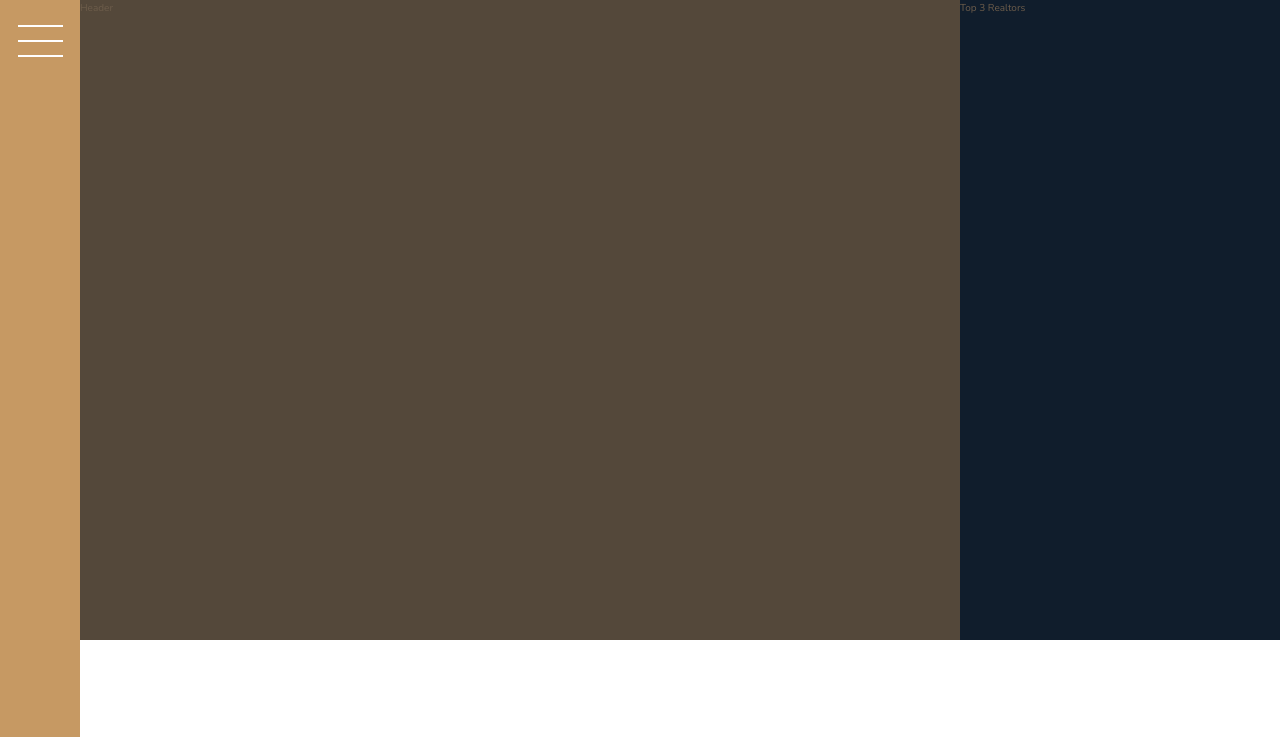
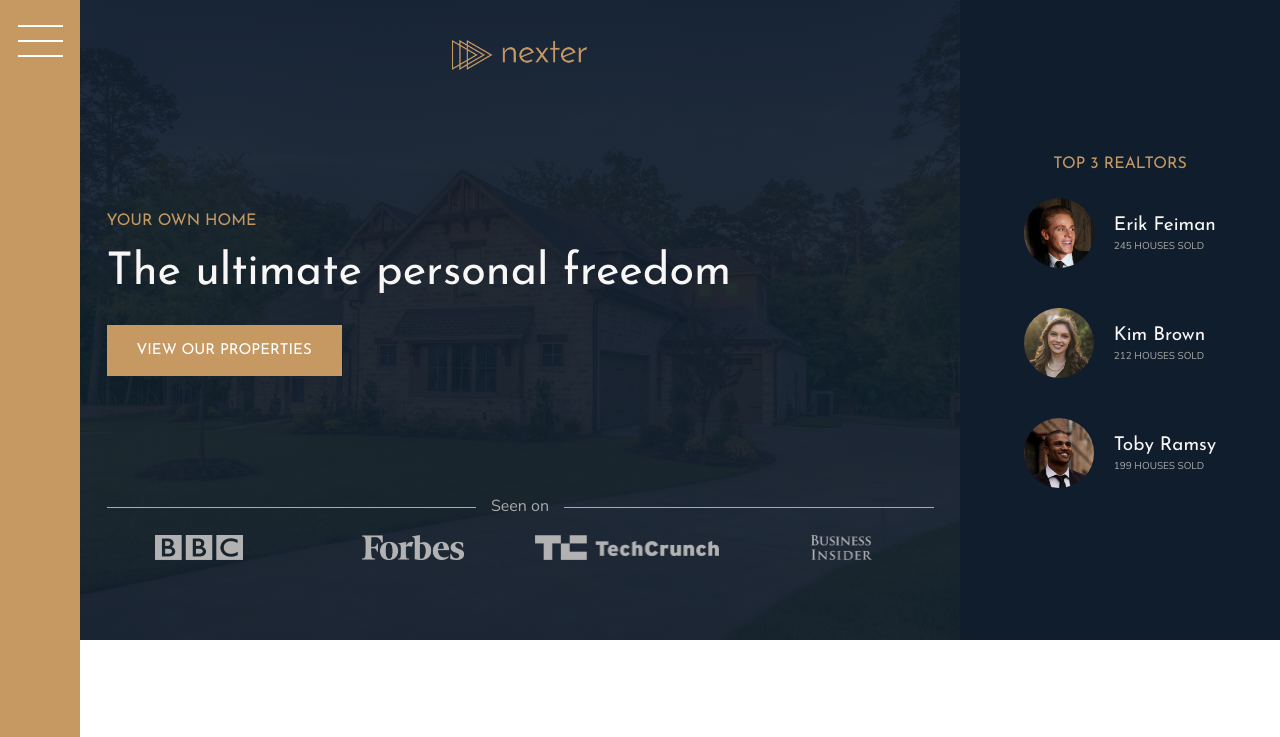
Before and after one commit to AllenLiu7/real_estate_website--css_practice, a website: page index.html in a window 1280 px wide. Shown: the top 737 px of the page. Drawn offline with nearby package versions, Linux system fonts and the light colour scheme.

Commit message:
finished header

```diff
--- a/index.html
+++ b/index.html
@@ -20,11 +20,44 @@
     </div>
 
     <header class="header">
-      Header
+      <img src="img/logo.png" alt="Nexter logo" class="header__logo">
+      <h3 class="heading-3">Your own home</h3>
+      <h1 class="heading-1">The ultimate personal freedom</h1>
+      <button class="btn header__btn">View our properties</button>
+      <div class="header__seenon-text">Seen on</div>
+      <div class="header__seenon-logos">
+        <img src="img/logo-bbc.png" alt="Seen on logo 1">
+        <img src="img/logo-forbes.png" alt="Seen on logo 2">
+        <img src="img/logo-techcrunch.png" alt="Seen on logo 3">
+        <img src="img/logo-bi.png" alt="Seen on logo 4">
+      </div>
+
     </header>
 
     <div class="realtors">
-      Top 3 Realtors
+      <h3 class="heading-3">Top 3 Realtors</h3>
+      <div class="realtors__list">
+
+        <img src="img/realtor-1.jpeg" alt="realtor 1" class="realtors__img">
+        <div class="realtors__details">
+          <h4 class="heading-4 heading-4--light">Erik Feiman</h4>
+          <p class="realtors__sold">245 houses sold</p>
+        </div>
+
+        <img src="img/realtor-2.jpeg" alt="realtor 1" class="realtors__img">
+        <div class="realtors__details">
+          <h4 class="heading-4 heading-4--light">Kim Brown</h4>
+          <p class="realtors__sold">212 houses sold</p>
+        </div>
+
+
+        <img src="img/realtor-3.jpeg" alt="realtor 1" class="realtors__img">
+        <div class="realtors__details">
+          <h4 class="heading-4 heading-4--light">Toby Ramsy</h4>
+          <p class="realtors__sold">199 houses sold</p>
+        </div>
+      </div>
+
     </div>
 
     <section class="features">
--- a/sass/_header.scss
+++ b/sass/_header.scss
@@ -1,4 +1,60 @@
 .header {
   background-color: $color-grey-dark-1;
   grid-column: full-start/ col-end 6;
+  background-image: linear-gradient(
+      rgba($color-secondary, 0.93),
+      rgba($color-secondary, 0.93)
+    ),
+    url(../img/hero.jpeg);
+  background-size: cover;
+  background-position: center;
+  padding: 8rem;
+  padding-top: 4rem;
+
+  display: grid;
+  grid-template-rows: 1fr min-content 6rem 1fr;
+  //Trick: let other row except the first row to ocuppy the minimum space.
+  //no matter how the view port adjust the height, the top and bottom element won't move
+  grid-template-columns: max-content;
+  grid-row-gap: 1.5rem;
+  justify-content: center;
+
+  &__logo {
+    height: 3rem;
+    justify-self: center;
+  }
+
+  &__btn {
+    align-self: start;
+    justify-self: start;
+  }
+
+  &__seenon-text {
+    display: grid;
+    grid-template-columns: 1fr max-content 1fr;
+    color: $color-grey-light-2;
+    font-size: 1.6rem;
+    align-items: center;
+    grid-column-gap: 1.5rem;
+
+    &::before,
+    &::after {
+      content: "";
+      height: 1px;
+      background-color: currentColor;
+      display: block;
+    }
+  }
+
+  &__seenon-logos {
+    display: grid;
+    grid-template-columns: repeat(4, 1fr);
+    grid-column-gap: 3rem;
+    justify-items: center;
+
+    img {
+      height: 2.5rem;
+      filter: brightness(70%);
+    }
+  }
 }
--- a/sass/_realtors.scss
+++ b/sass/_realtors.scss
@@ -1,4 +1,30 @@
 .realtors {
   background-color: $color-secondary;
   grid-column: col-end 6/ -1;
+  padding: 3rem;
+
+  display: grid;
+  grid-row-gap: 2rem;
+  align-content: center;
+  justify-content: center;
+  justify-items: center;
+  &__list {
+    display: grid;
+    grid-template-columns: min-content max-content;
+    grid-column-gap: 2rem;
+    grid-row-gap: 5vh;
+    align-items: center;
+  }
+
+  &__img {
+    width: 7rem;
+    border-radius: 50%;
+    display: block;
+  }
+
+  &__sold {
+    text-transform: uppercase;
+    color: $color-grey-light-2;
+    margin-top: -3px;
+  }
 }
--- a/sass/_typography.scss
+++ b/sass/_typography.scss
@@ -5,6 +5,9 @@
 
 .heading-1 {
   @extend %heading;
+  font-size: 4.5rem;
+  color: $color-grey-light-1;
+  line-height: 1;
 }
 
 .heading-2 {
```
Also changed, not shown: css/style.css.
